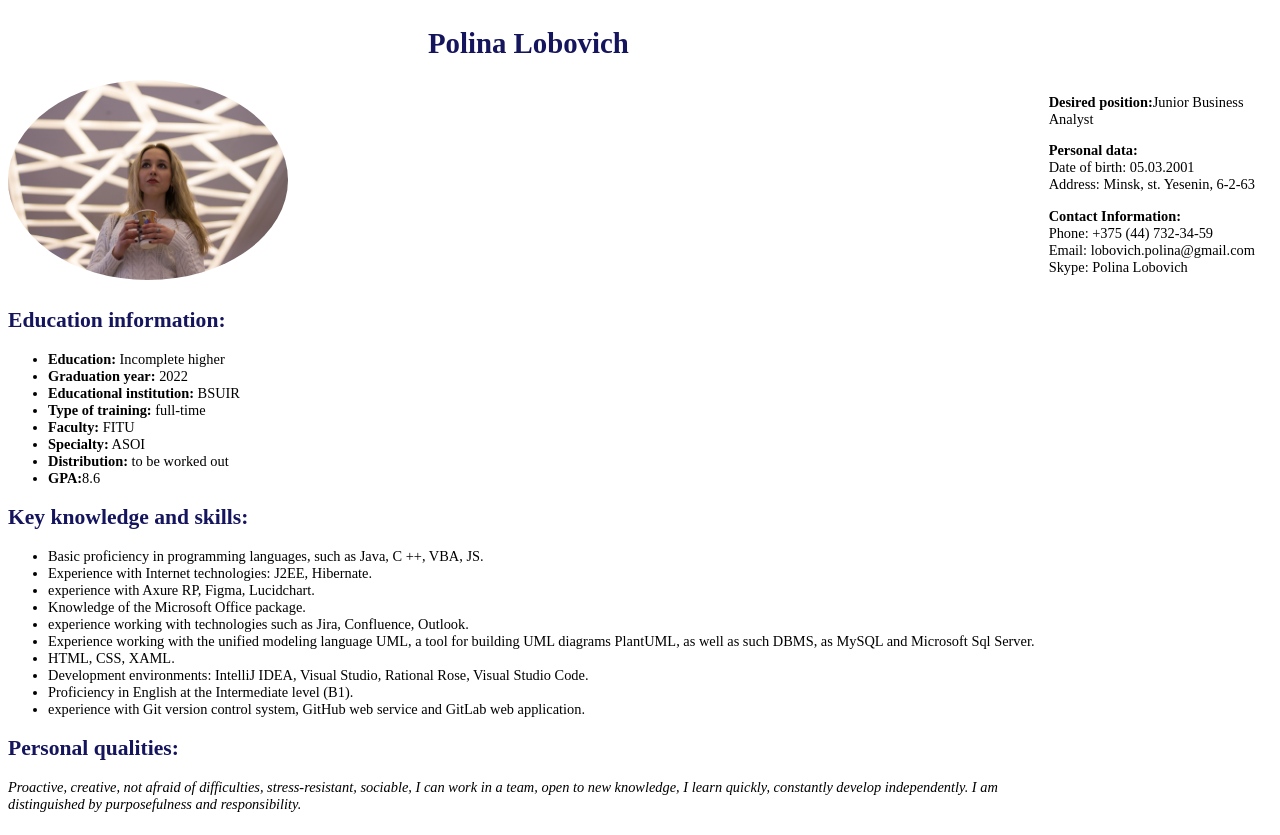
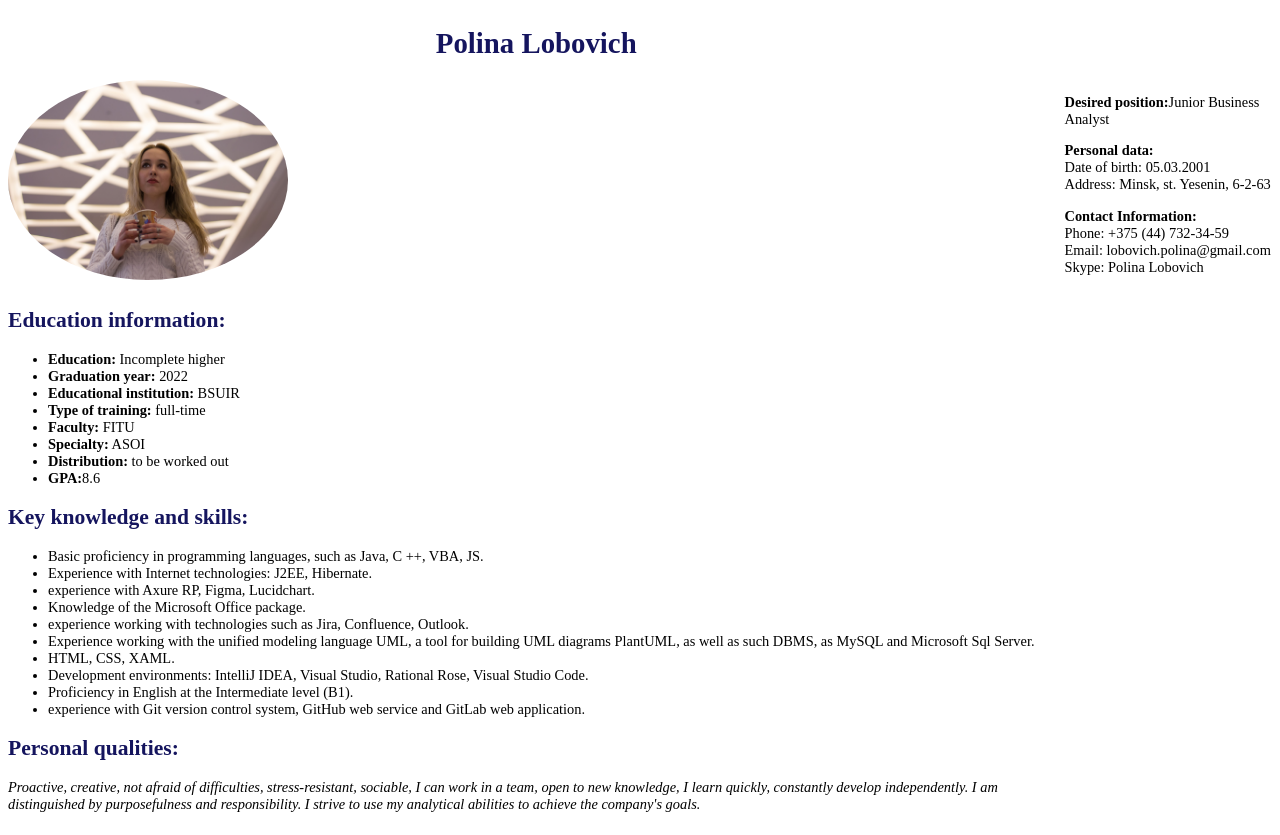
Before and after one commit to Polina-coder/CV, a plain HTML site: page index.html in a window 1280 px wide. Drawn offline with Linux system fonts and the light colour scheme.

Commit message:
feat: Add new personal quality

```diff
--- a/index.html
+++ b/index.html
@@ -64,7 +64,7 @@
                     <h2>Personal qualities:</h2>
                     <p><em>Proactive, creative, not afraid of difficulties, stress-resistant,
                             sociable, I can work in a team, open to new knowledge, I learn quickly, constantly develop independently.
-                            I am distinguished by purposefulness and responsibility.</em></p>
+                            I am distinguished by purposefulness and responsibility. I strive to use my analytical abilities to achieve the company's goals.</em></p>
                 </td>
             </tr>
         </table>
```
